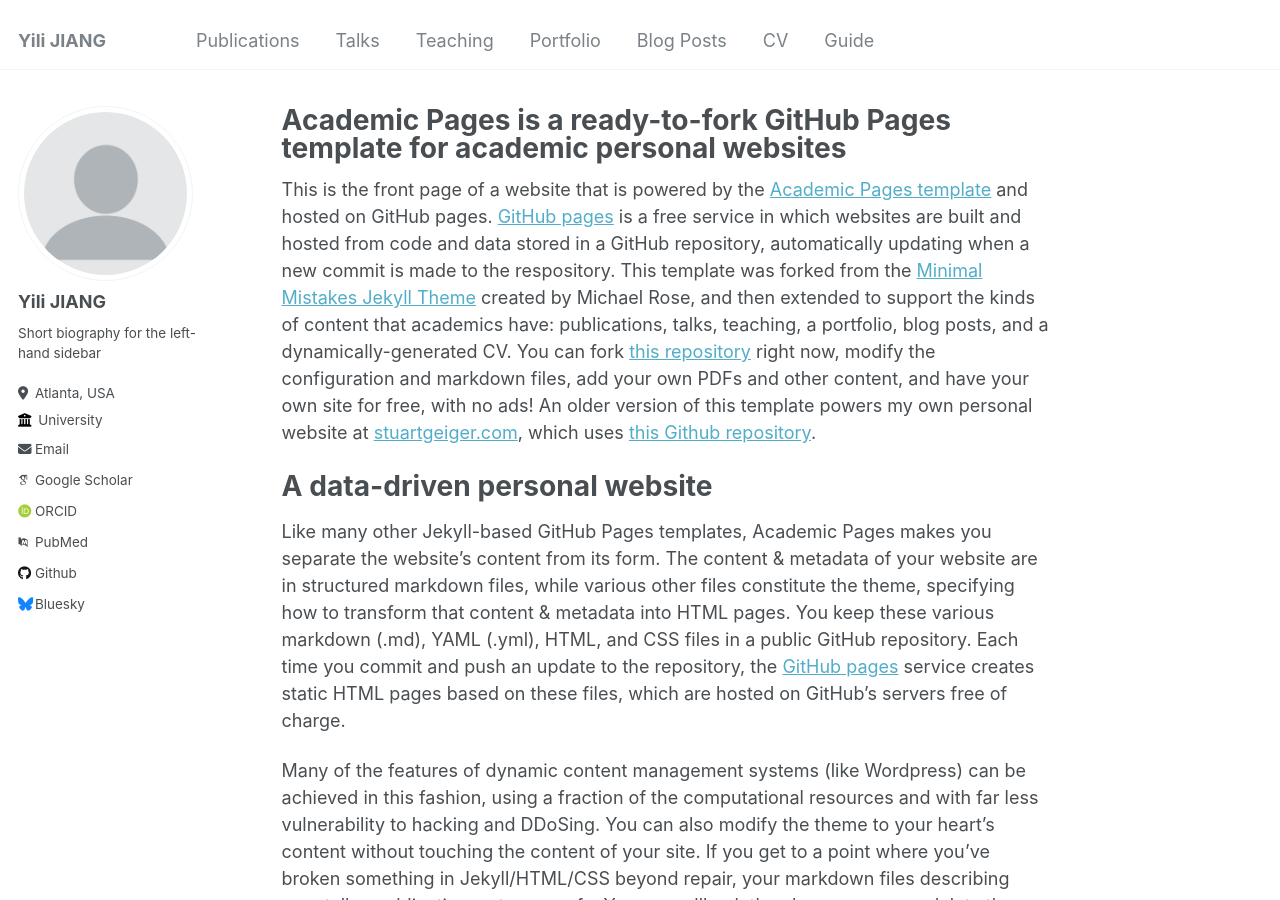
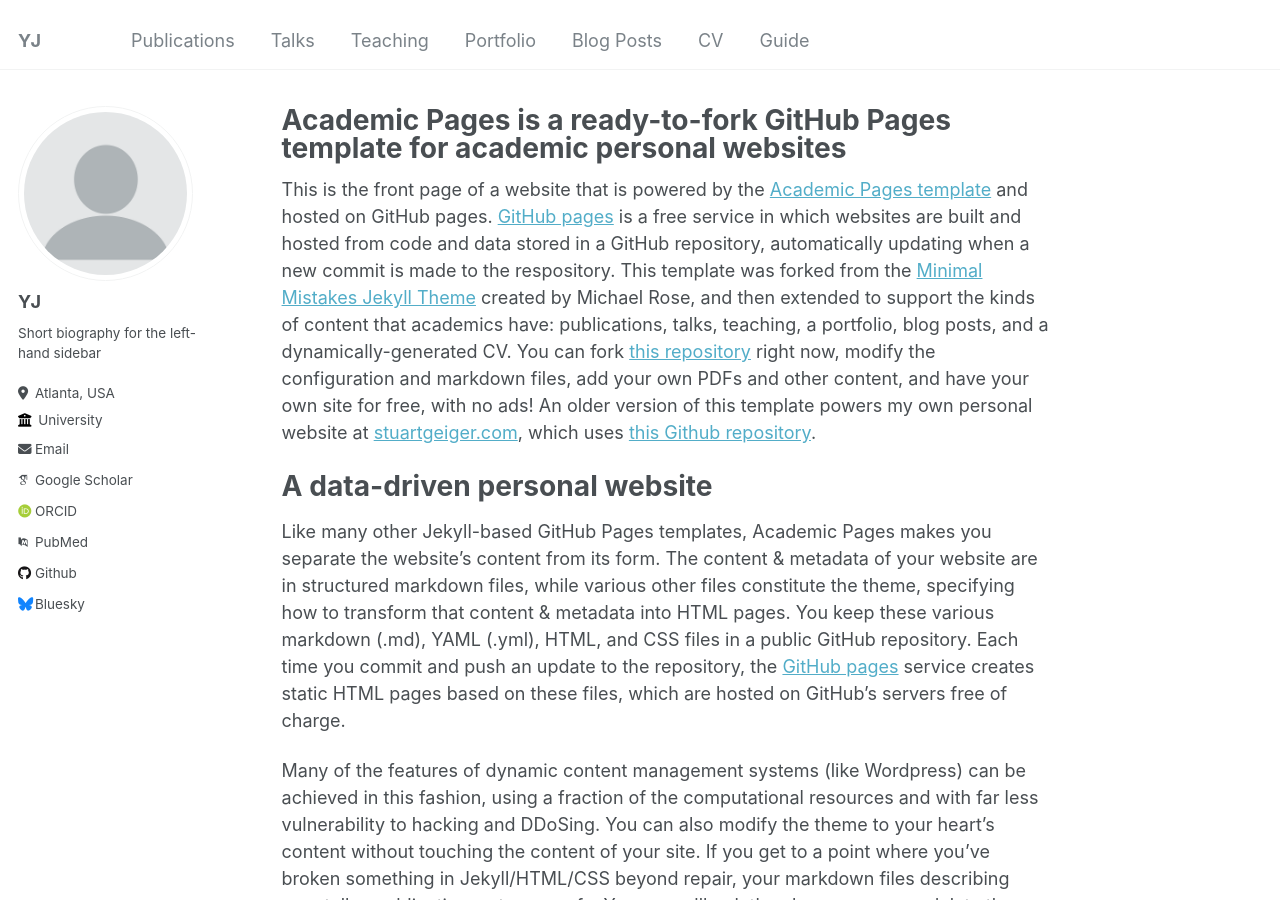
Before and after one commit to suhbrina-perry/suhbrina-perry.github.io, a Jekyll site: the page built from _pages/about.md, in a window 1280 px wide and 900 px high. Built offline with Jekyll 4.4.1, drawn with Linux system fonts in a browser that asks for light colours; some web fonts are replaced.

Commit message:
Update _config.yml

```diff
--- a/_config.yml
+++ b/_config.yml
@@ -8,7 +8,7 @@
 
 # Basic Site Settings
 locale                   : "en-US"
-title                    : "Yili JIANG"
+title                    : "YJ"
 title_separator          : "-"
 name                     : &name "Your Name"
 description              : &description "personal description"
@@ -22,7 +22,7 @@ repository               : "CANlabGo/CANlabGo.github.io"
 author:
   # Biographic information
   avatar           : "profile.png"
-  name             : "Yili JIANG"
+  name             : "YJ"
   pronouns         : # example: "she/her"
   bio              : "Short biography for the left-hand sidebar"
   location         : "Atlanta, USA"
```
